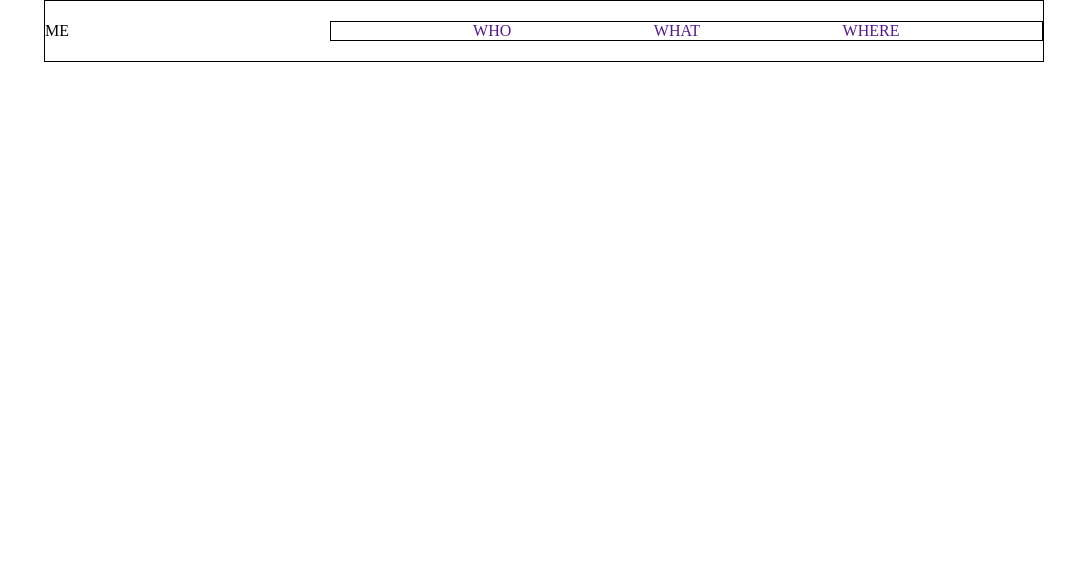
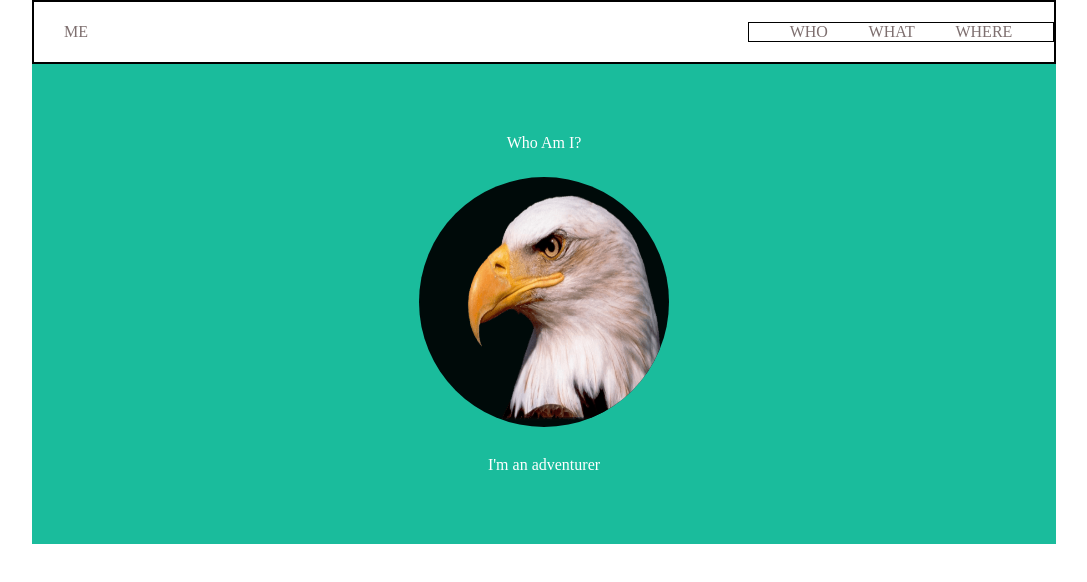
Before and after one commit to oceenachi/birds-theme, a plain HTML site: page index.html in a window 1280 px wide. Shown: the whole page, without its empty margins (96-1183 px from the left). Drawn offline with Linux system fonts and the light colour scheme.

Commit message:
create the green div

```diff
--- a/index.html
+++ b/index.html
@@ -9,7 +9,7 @@
 </head>
 <body>
     <div class="container">
-    <header>
+    <header class="bordered">
             <nav class="header__nav bordered">
                 <div class="nav__logo"><a href="#"><img src="" alt=""></a>ME</div>
                 <ul class="nav__menu bordered">
@@ -19,6 +19,15 @@
                 </ul>
             </nav>
         </header>
+        <main>
+            <div class="main__img">
+                <div>
+                    <p>Who Am I?</p>
+                    <img src="eaglehead.png" class="maindiv__img" alt="eagle">
+                    <p>I'm an adventurer</p>
+                </div>
+            </div>
+        </main>
     </div>
 
 </body>
--- a/style.css
+++ b/style.css
@@ -3,6 +3,7 @@
     --black: #000a09;
     --mid-black: #474e5d;
     --end-black: #2f2f2f;
+    --border-radius: 50%;
 
 }
 
@@ -23,42 +24,59 @@ body {
 
 .container{
     position: relative;
-    width: 200%;
-    max-width: 1000px;
-    display: flex;
+    width: 80%;
+    max-width: 1440px;
     margin: 0 auto;
     border-radius: 10px;
 }
 
-.nav__logo {
-    flex: 2;
-}
 
 .header__nav {
-    width: 1000px;
+    width: 100%;
     display: flex;
     justify-content: space-around;
     padding: 20px 0;
     align-items: center;
     align-content: center;
+    color: rgb(126, 111, 111);
+}
+
+.nav__logo {
+    flex: 2;
+    padding-left: 30px;
 }
 
 .nav__menu {
-    flex: 5;
     display: flex;
-    width: 100px;
+    width: 30%;
     justify-content: space-evenly;
     list-style-type: none;
 
 }
-li {
-    /* flex: 1; */
-}
 
 a {
     text-decoration: none;
+    color: rgb(126, 111, 111);
 }
 
 .bordered {
     border: 1px black solid;
 }
+
+.main__img {
+    width: 100%;
+    background: var(--green);
+    display: flex;
+    justify-content: center;
+    padding: 70px 150px;
+    color: white;
+    text-align: center;
+}
+.maindiv__img {
+    width: 250px;
+    height: 250px;
+    transform: rotateY(-180deg);
+    background: var(--black);
+    border-radius: var(--border-radius);
+    margin: 25px 0;
+}
```
Also changed, not shown: eaglehead.png (added), flyingbird.jpg (added), osprey.jpg (added), smallbird.jpg (added).
